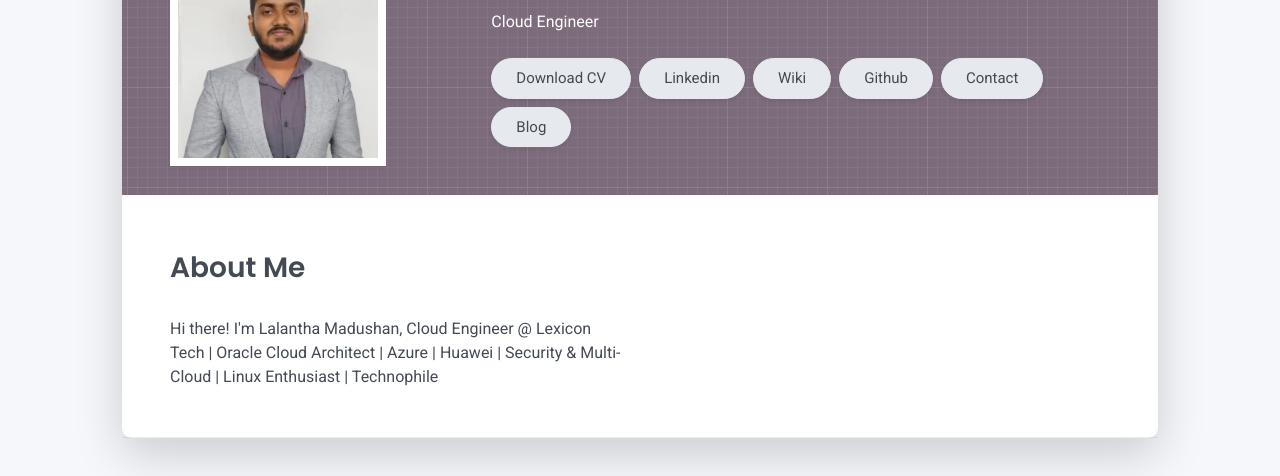
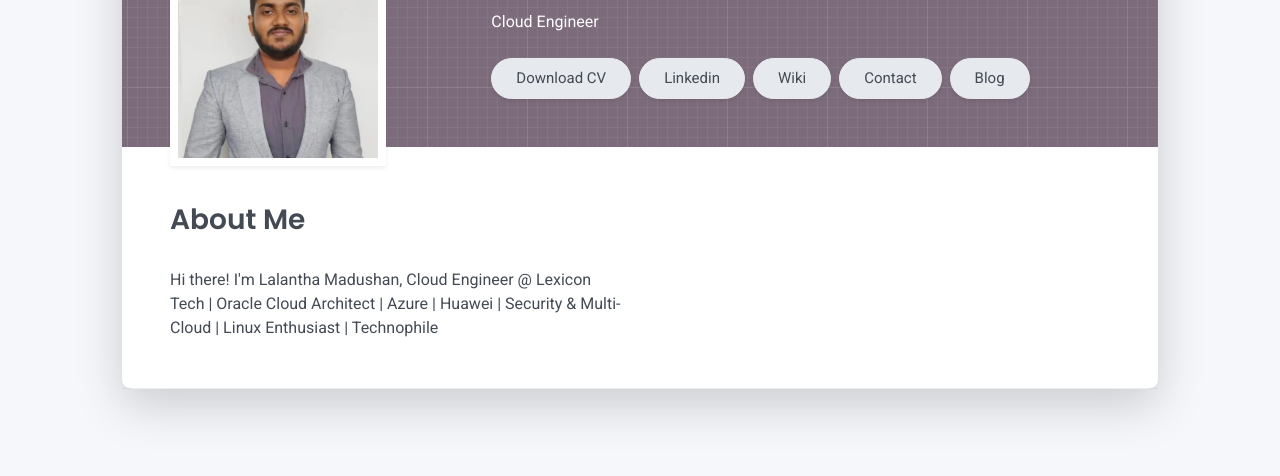
Before and after one commit to lalantham/lm-resume, a plain HTML site: page index.html in a window 1280 px wide. Shown: the part 222-698 px from the top of the page. Drawn offline with Linux system fonts and the light colour scheme.

Commit message:
Update index.html

```diff
--- a/index.html
+++ b/index.html
@@ -55,7 +55,7 @@
       <div class="col-lg-8 col-md-7 text-center text-md-start">
         <h2 class="h1 mt-2" data-aos="fade-left" data-aos-delay="0">Lalantha Madushan</h2>
         <p data-aos="fade-left" data-aos-delay="100">Cloud Engineer</p>
-        <div class="d-print-none" data-aos="fade-left" data-aos-delay="200"><a class="btn btn-light text-dark shadow-sm mt-1 me-1" href="/uploads/MyCV-V1.1-20JAN2020.pdf" target="_blank">Download CV</a><a class="btn btn-light text-dark shadow-sm mt-1 me-1" href="https://www.linkedin.com/in/lalantha-madhushan/" target="_blank">Linkedin</a><a class="btn btn-light text-dark shadow-sm mt-1 me-1" href="https://wiki.lalantha.com/" target="_blank">Wiki</a><a class="btn btn-light text-dark shadow-sm mt-1 me-1" href="https://github.com/lalantham" target="_blank">Github</a><a class="btn btn-light text-dark shadow-sm mt-1 me-1" href= "mailto: contact@lalantha.com">Contact</a><a class="btn btn-light text-dark shadow-sm mt-1 me-1" href= "https://lalantha.home.blog/" target="_blank">Blog</a></div>
+        <div class="d-print-none" data-aos="fade-left" data-aos-delay="200"><a class="btn btn-light text-dark shadow-sm mt-1 me-1" href="/uploads/MyCV-V1.1-20JAN2020.pdf" target="_blank">Download CV</a><a class="btn btn-light text-dark shadow-sm mt-1 me-1" href="https://www.linkedin.com/in/lalantha-madhushan/" target="_blank">Linkedin</a><a class="btn btn-light text-dark shadow-sm mt-1 me-1" href="https://wiki.lalantha.com/" target="_blank">Wiki</a><a class="btn btn-light text-dark shadow-sm mt-1 me-1" href= "mailto: contact@lalantha.com">Contact</a><a class="btn btn-light text-dark shadow-sm mt-1 me-1" href= "https://lalantha.home.blog/" target="_blank">Blog</a></div>
       </div>
     </div>
   </div>
```
